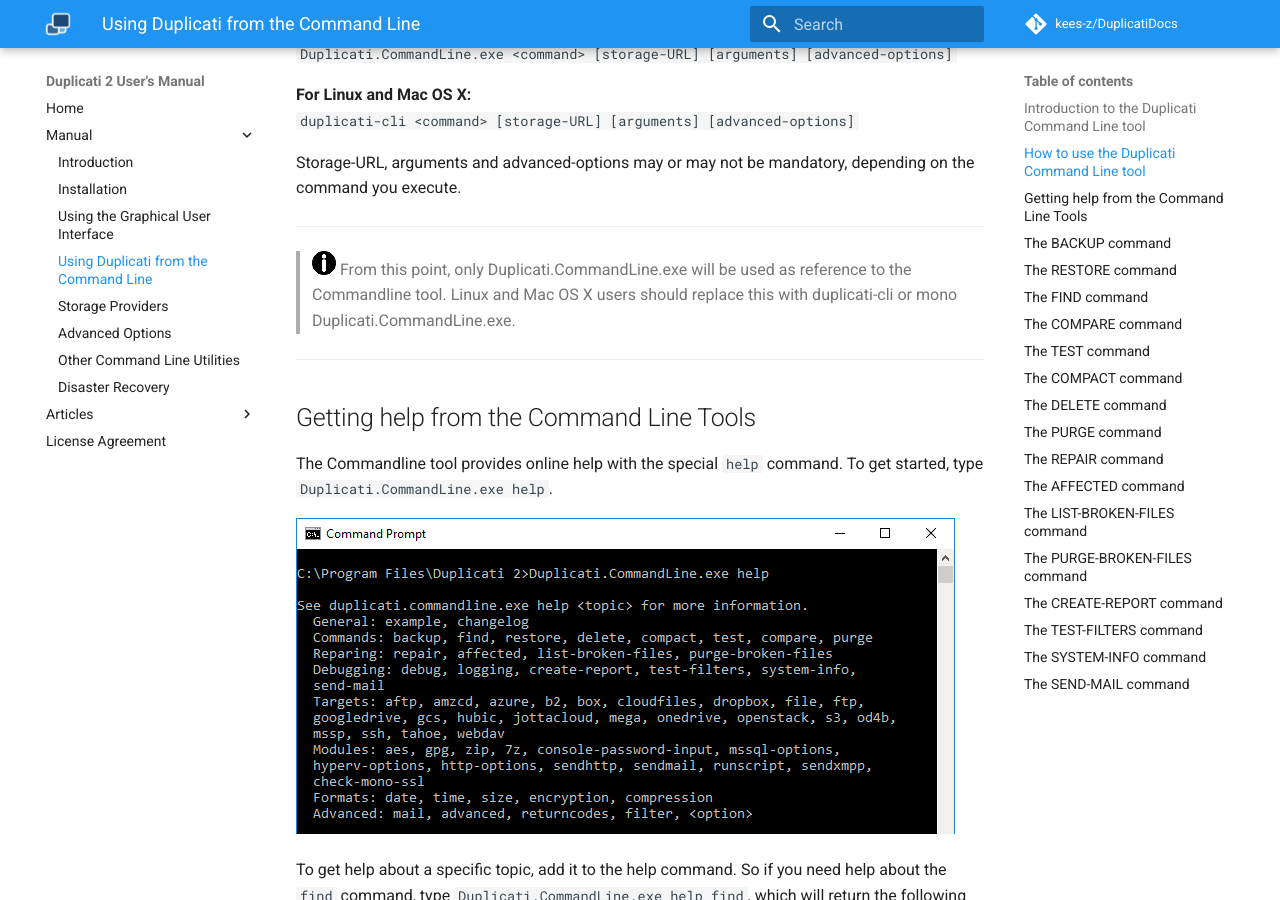
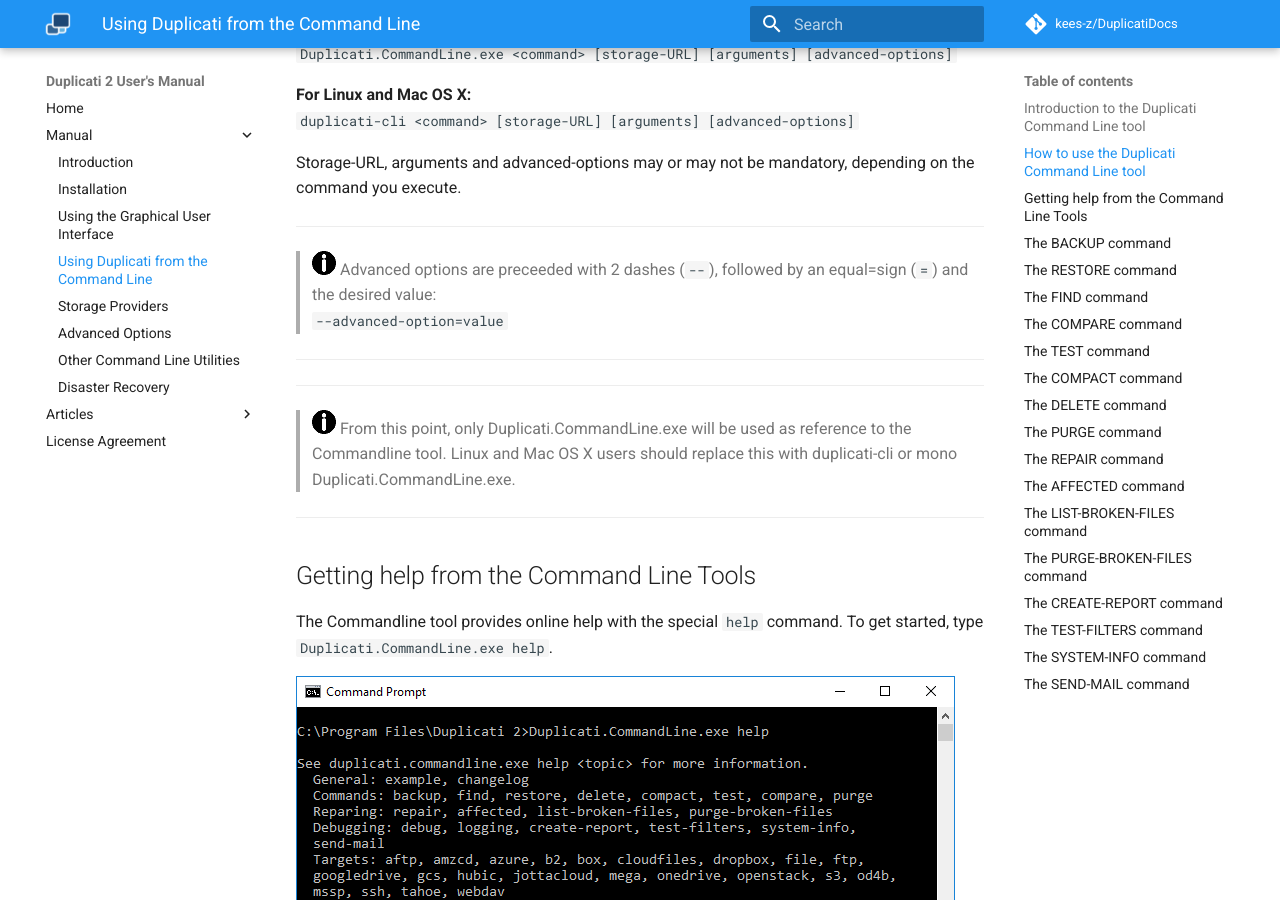
Before and after one commit to kees-z/DuplicatiDocs, an MkDocs documentation site: the page built from docs/04-using-duplicati-from-the-command-line.md, in a window 1280 px wide and 900 px high, scrolled down 1383 px. Built offline with MkDocs 1.6.1 and Material for MkDocs 9.7.7, drawn with Linux system fonts in a browser that asks for light colours; comment, search, counter and statistics services are not loaded; old or Windows-style settings are respelled for this version of MkDocs.

Commit message:
Update 04-using-duplicati-from-the-command-line.md

```diff
--- a/docs/04-using-duplicati-from-the-command-line.md
+++ b/docs/04-using-duplicati-from-the-command-line.md
@@ -34,6 +34,12 @@ Generally, each operation from the command line has the following format:
 `duplicati-cli <command> [storage-URL] [arguments] [advanced-options]`
 
 Storage-URL, arguments and advanced-options may or may not be mandatory, depending on the command you execute.
+
+*****
+> ![](icon_info.png) Advanced options are preceeded with 2 dashes (`--`), followed by an equal=sign (`=`) and the desired value:
+> `--advanced-option=value`
+
+*****
 
 *****
 > ![](icon_info.png) From this point, only Duplicati.CommandLine.exe will be used as reference to the Commandline tool. Linux and Mac OS X users should replace this with duplicati-cli or mono Duplicati.CommandLine.exe.
```
